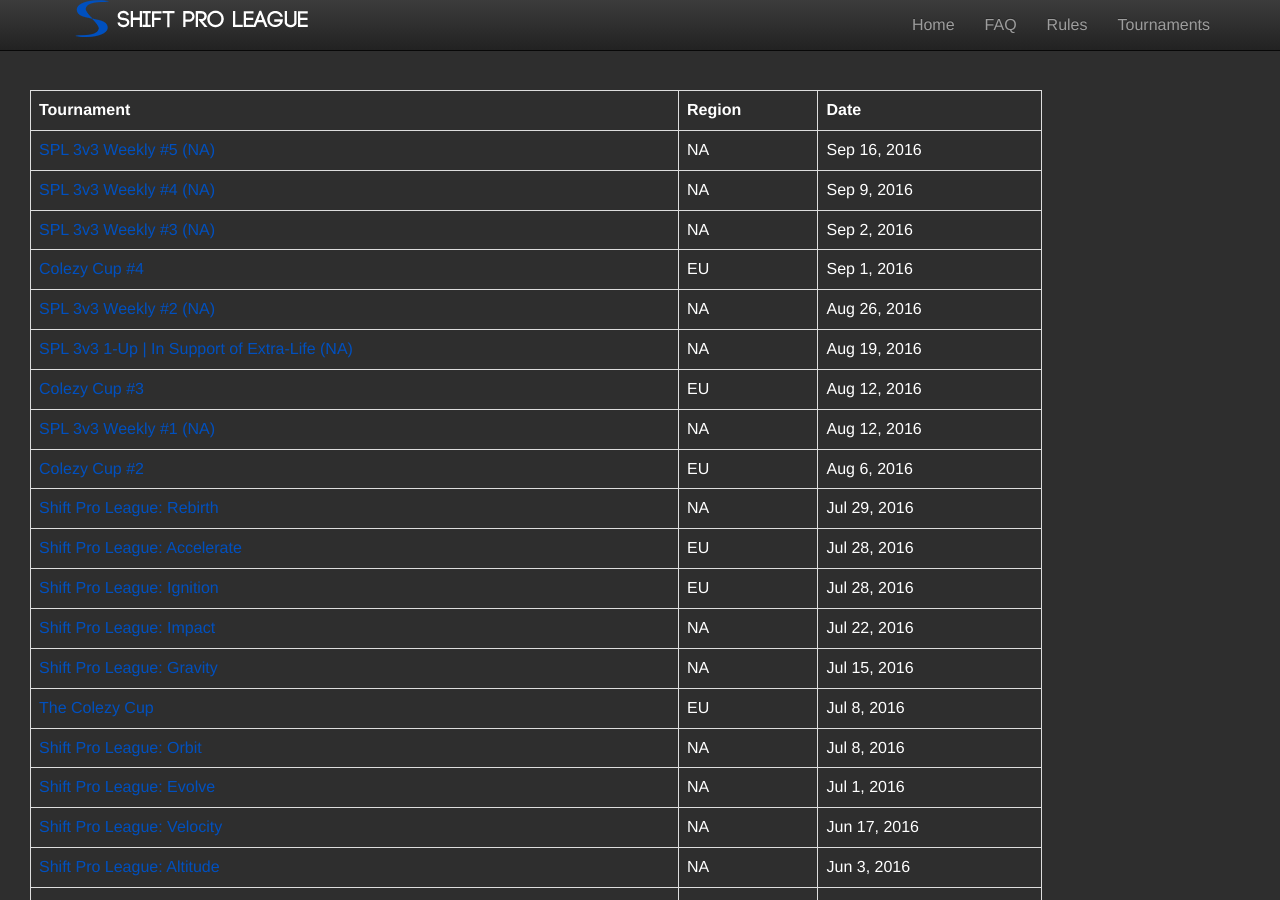
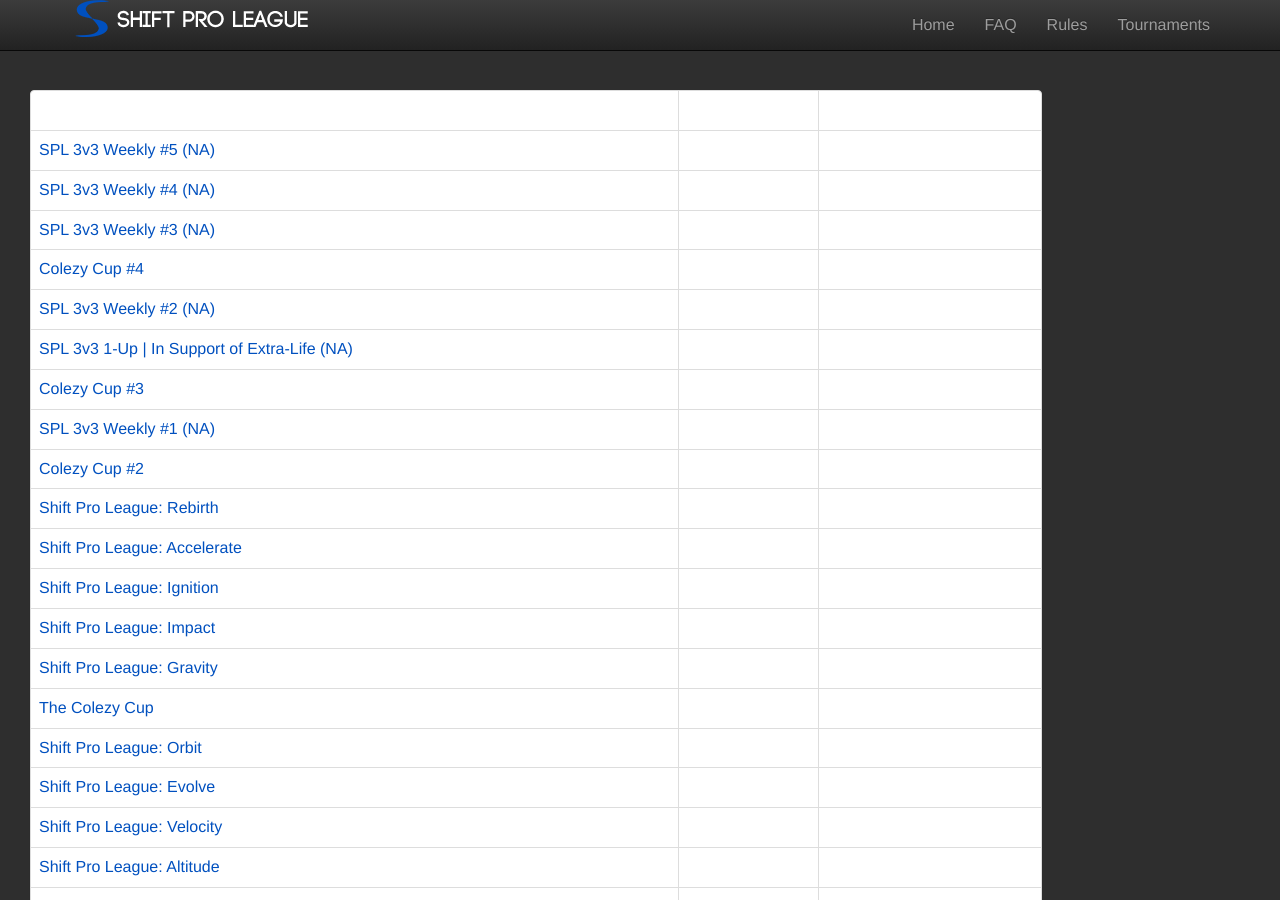
Before and after one commit to Alstedo/alstedo.github.io, a Jekyll site: the page built from tournaments.html, in a window 1280 px wide and 900 px high. Built offline with Jekyll 4.4.1, drawn with Linux system fonts in a browser that asks for light colours.

Commit message:
tournament panel

```diff
--- a/tournaments.html
+++ b/tournaments.html
@@ -12,7 +12,7 @@
 
     <div class="col-lg-10">
 
-      <!-- <div class="panel panel-default"> -->
+      <div class="panel panel-default">
 
       <table class="table table-bordered table-hover">
         <tr>
@@ -37,7 +37,7 @@
         {% endfor %}
       </table>
 
-      <!-- </div> -->
+      </div>
 
     </div>
 
```
